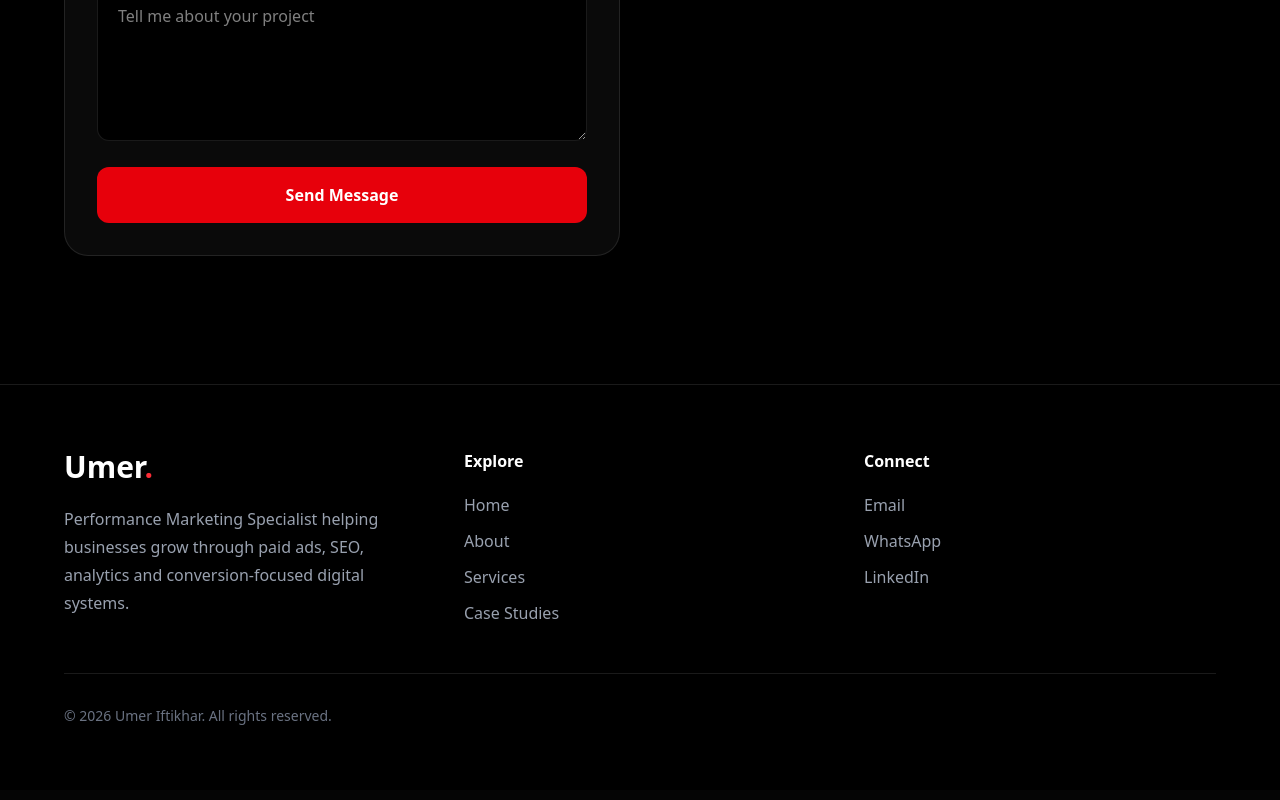
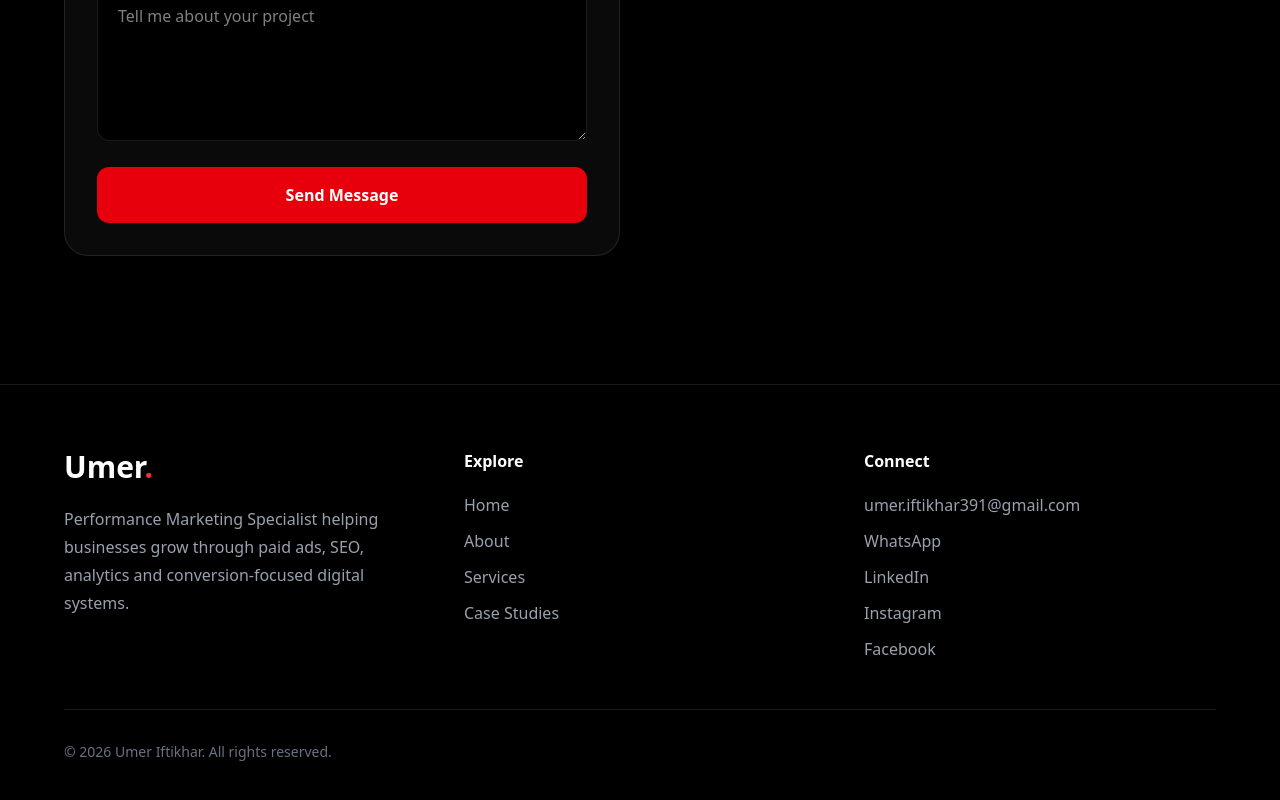
Before and after one commit to umeriftikhar391-sketch/umer-iftikhar-portfolio, a Next.js app: page / in a window 1280 px wide. Shown: the part 9930-10730 px from the top of the page. Built offline with nearby package versions, Linux system fonts and the light colour scheme.

Commit message:
Update Footer.tsx

```diff
--- a/components/Footer.tsx
+++ b/components/Footer.tsx
@@ -64,6 +64,7 @@ Performance Marketing Specialist helping businesses grow through paid ads, SEO,
 
 
 
+
 {/* Navigation */}
 
 <div>
@@ -87,19 +88,19 @@ text-gray-400
 "
 >
 
-<a href="#home" className="block hover:text-white">
+<a href="#home" className="block hover:text-white transition">
 Home
 </a>
 
-<a href="#about" className="block hover:text-white">
+<a href="#about" className="block hover:text-white transition">
 About
 </a>
 
-<a href="#services" className="block hover:text-white">
+<a href="#services" className="block hover:text-white transition">
 Services
 </a>
 
-<a href="#projects" className="block hover:text-white">
+<a href="#projects" className="block hover:text-white transition">
 Case Studies
 </a>
 
@@ -113,7 +114,9 @@ Case Studies
 
 
 
-{/* Contact */}
+
+
+{/* Contact + Social */}
 
 <div>
 
@@ -139,30 +142,113 @@ text-gray-400
 
 
 <a
+
 href="mailto:umer.iftikhar391@gmail.com"
-className="block hover:text-white"
+
+className="
+block
+hover:text-white
+transition
+"
+
 >
-Email
+
+umer.iftikhar391@gmail.com
+
 </a>
 
 
 
+
 <a
+
 href="https://wa.me/923140209996"
-className="block hover:text-white"
+
 target="_blank"
+
+rel="noopener noreferrer"
+
+className="
+block
+hover:text-white
+transition
+"
+
 >
+
 WhatsApp
+
 </a>
 
 
 
+
 <a
-href="#"
-className="block hover:text-white"
+
+href="https://www.linkedin.com/in/umer-iftikhar02/"
+
+target="_blank"
+
+rel="noopener noreferrer"
+
+className="
+block
+hover:text-white
+transition
+"
+
 >
+
 LinkedIn
+
 </a>
+
+
+
+
+<a
+
+href="https://www.instagram.com/umer.iftikhardigi"
+
+target="_blank"
+
+rel="noopener noreferrer"
+
+className="
+block
+hover:text-white
+transition
+"
+
+>
+
+Instagram
+
+</a>
+
+
+
+
+<a
+
+href="https://www.facebook.com/profile.php?id=61591126276980"
+
+target="_blank"
+
+rel="noopener noreferrer"
+
+className="
+block
+hover:text-white
+transition
+"
+
+>
+
+Facebook
+
+</a>
+
 
 
 </div>
@@ -172,7 +258,10 @@ LinkedIn
 
 
 
+
+
 </div>
+
 
 
 
```
